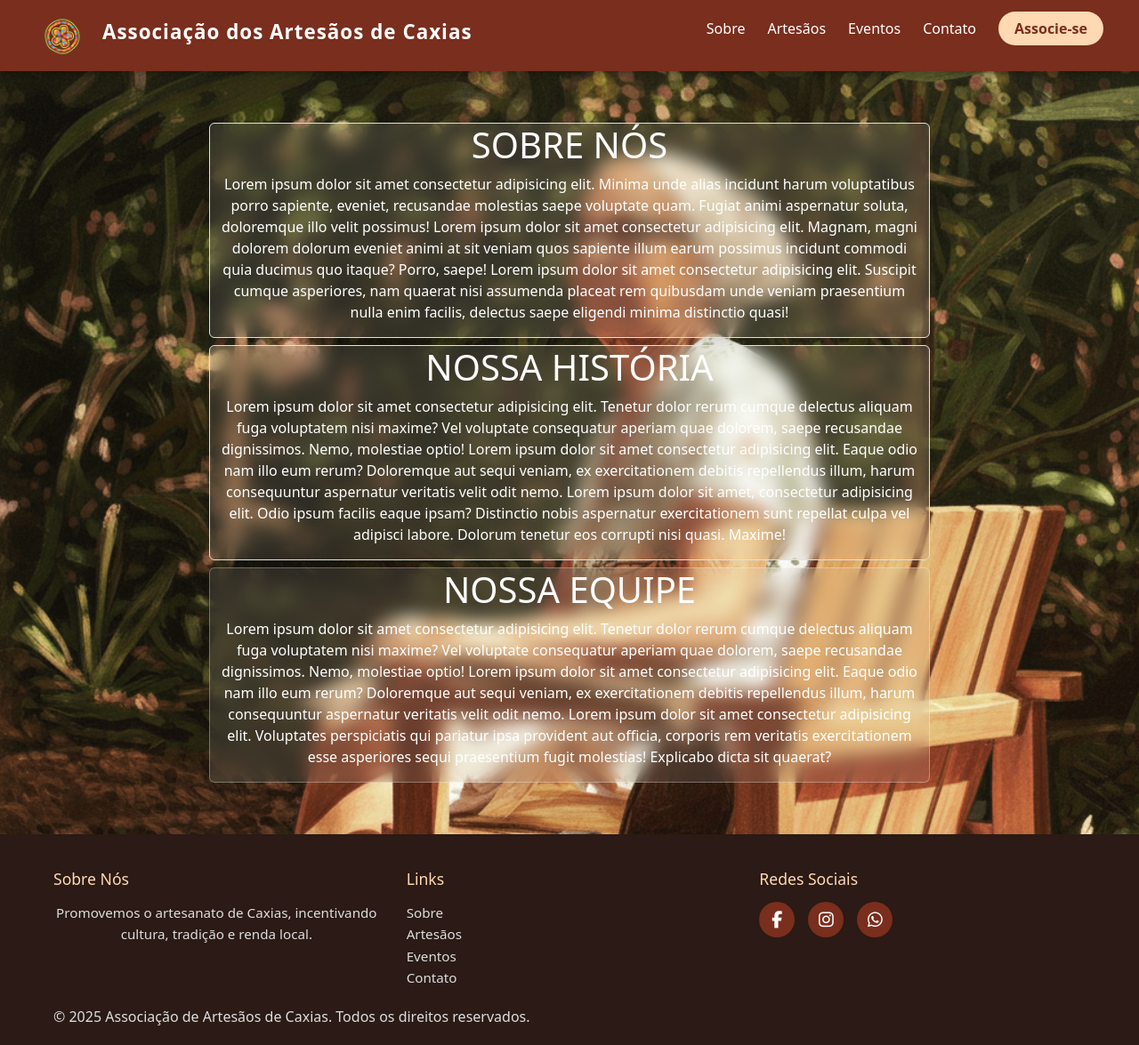
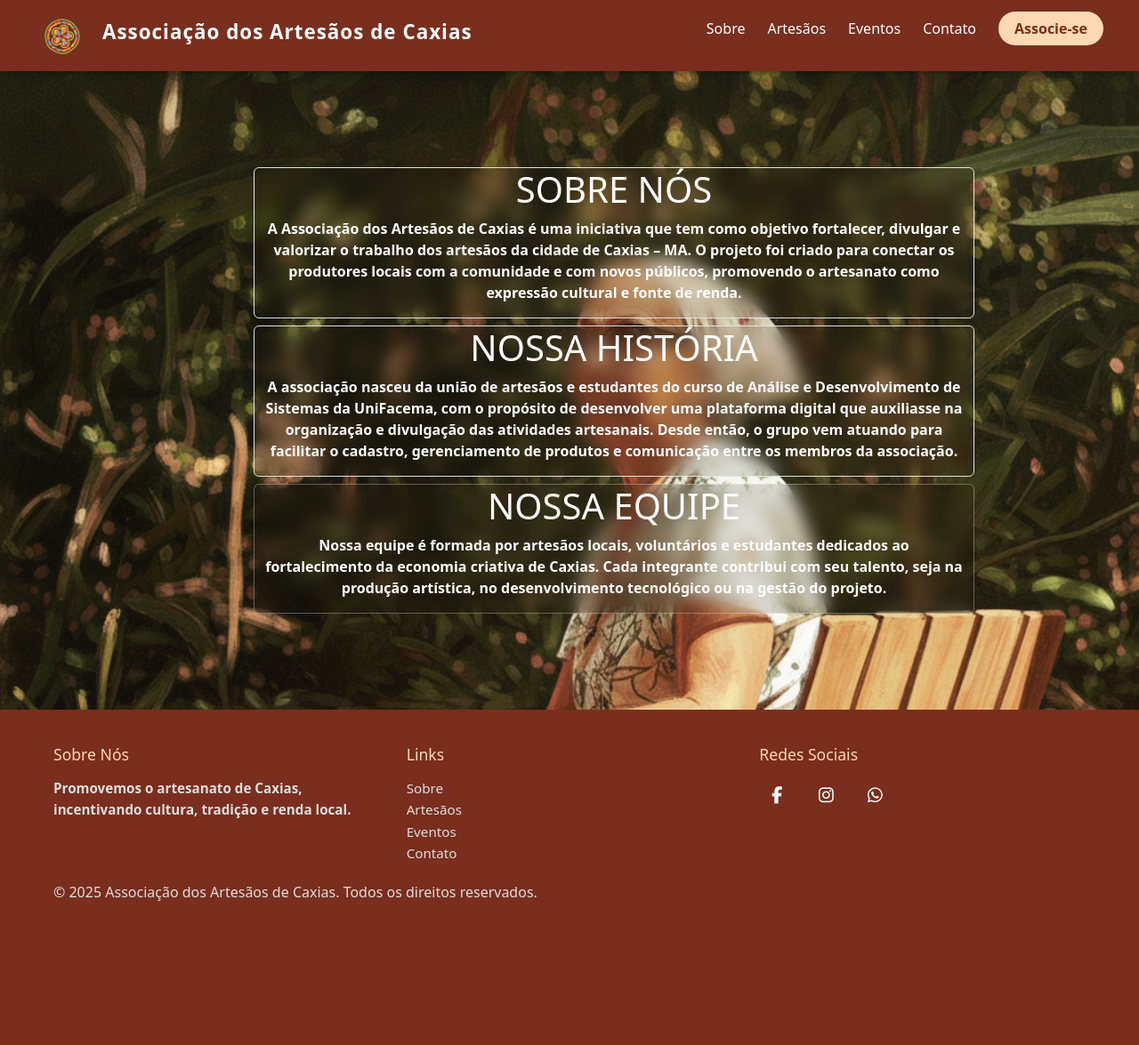
Before and after one commit to ItaloSantos-dev/PIE-BackEnd, a Laravel app: page /sobre in a window 1280 px wide. Shown: the whole page at 89% size. After the commit the page ends 1013 px from the top, so only its background shows below. Run offline with Laravel 12, Linux system fonts and the light colour scheme.

Commit message:
Davi de Jesus
Organização e melhoria nas views principais

```diff
--- a/resources/views/layouts/main.blade.php
+++ b/resources/views/layouts/main.blade.php
@@ -3,11 +3,18 @@
 <head>
     <meta charset="UTF-8">
     <meta name="viewport" content="width=device-width, initial-scale=1.0">
-    <title>@yield('titulo')</title>
-    <link rel="stylesheet" href="{{asset('css/style-layout.css')}}">
+    <title>@yield('titulo', 'Associação dos Artesãos de Caxias')</title>
+
+    <!-- CSS principal -->
+    <link rel="stylesheet" href="{{ asset('css/style-layout.css') }}">
+
     <!-- Ícones do Font Awesome -->
     <link rel="stylesheet" href="https://cdnjs.cloudflare.com/ajax/libs/font-awesome/6.5.1/css/all.min.css">
+
+    <!-- Bootstrap -->
     <link href="https://cdn.jsdelivr.net/npm/bootstrap@5.3.0-alpha1/dist/css/bootstrap.min.css" rel="stylesheet">
+
+    <!-- Estilos adicionais por página -->
     @yield('style')
 </head>
 <body id="top">
@@ -15,24 +22,27 @@
     <!-- Cabeçalho -->
     <header>
         <div class="logo">
-            <a href="/paginainicial">
-                <img src="/imagens/logo.png" alt="Associação dos Artesãos de Caxias">
-                <h1 style="color:white;" id="textheader">Associação dos Artesãos de Caxias</h1>
+            <a href="{{ route('paginainicial') }}">
+                <img src="{{ asset('imagens/logo.png') }}" alt="Associação dos Artesãos de Caxias">
+                <h1 style="color:white;">Associação dos Artesãos de Caxias</h1>
             </a>
         </div>
+
         <nav>
             <ul>
-                <li><a href="{{route('sobrenos')}}">Sobre</a></li>
+                <li><a href="{{ route('sobrenos') }}">Sobre</a></li>
                 <li><a href="#artesaos">Artesãos</a></li>
-                <li><a href="#">Eventos</a></li>
-                <li><a href="{{route('contato')}}">Contato</a></li>
+                <li><a href="#eventos">Eventos</a></li>
+                <li><a href="{{ route('contato') }}">Contato</a></li>
                 <li><a href="#associe" class="btn-cta">Associe-se</a></li>
             </ul>
         </nav>
     </header>
 
     <!-- Conteúdo principal -->
-    @yield('content')
+    <main>
+        @yield('content')
+    </main>
 
     <!-- Rodapé -->
     <footer>
@@ -41,26 +51,49 @@
                 <h3>Sobre Nós</h3>
                 <p>Promovemos o artesanato de Caxias, incentivando cultura, tradição e renda local.</p>
             </div>
+
             <div>
                 <h3>Links</h3>
-                <a href="{{route('sobrenos')}}">Sobre</a><br>
+                <a href="{{ route('sobrenos') }}">Sobre</a><br>
                 <a href="#artesaos">Artesãos</a><br>
                 <a href="#eventos">Eventos</a><br>
-                <a href="{{route('contato')}}">Contato</a>
+                <a href="{{ route('contato') }}">Contato</a>
             </div>
+
             <div>
                 <h3>Redes Sociais</h3>
                 <div class="socials">
-                    <a  href="https://www.facebook.com/p/Associação-dos-Artesãos-de-Caxias-100076232955626/?_rdr" target="_blank" aria-label="Facebook"><i style="color:white;" class="fab fa-facebook-f"></i><span>Facebook</span></a>
-                    <a  href="https://www.instagram.com/artesaosdecaxias_ma" target="_blank" aria-label="Instagram"><i style="color:white;" class="fab fa-instagram"></i ><span>Instagram</span></a>
-                    <a  href="https://wa.me/" target="_blank" aria-label="WhatsApp"><i style="color:white;" class="fab fa-whatsapp"></i><span>WhatsApp</span></a>
+                    <a href="https://www.facebook.com/p/Associação-dos-Artesãos-de-Caxias-100076232955626/?_rdr"
+                       target="_blank" aria-label="Facebook">
+                        <i class="fab fa-facebook-f"></i><span>Facebook</span>
+                    </a>
+
+                    <a href="https://www.instagram.com/artesaosdecaxias_ma"
+                       target="_blank" aria-label="Instagram">
+                        <i class="fab fa-instagram"></i><span>Instagram</span>
+                    </a>
+
+                    <a href="https://wa.me/"
+                       target="_blank" aria-label="WhatsApp">
+                        <i class="fab fa-whatsapp"></i><span>WhatsApp</span>
+                    </a>
                 </div>
             </div>
         </div>
+
         <div class="copyright">
-            &copy; 2025 Associação de Artesãos de Caxias. Todos os direitos reservados.
+            &copy; 2025 Associação dos Artesãos de Caxias. Todos os direitos reservados.
         </div>
     </footer>
 
+    <!-- Bootstrap Script -->
+    <script src="https://cdn.jsdelivr.net/npm/bootstrap@5.3.0-alpha1/dist/js/bootstrap.bundle.min.js"></script>
+
+    <!-- Script de interatividade (Arthur) -->
+    <script src="{{ asset('js/arthur.js') }}"></script>
+
+
+    <!-- Scripts específicos de cada página -->
+    @yield('scripts')
 </body>
 </html>
--- a/resources/views/sobrenos.blade.php
+++ b/resources/views/sobrenos.blade.php
@@ -1,73 +1,83 @@
+@extends('layouts.main')
 
-@extends('layouts.main')
-@section('titulo', "Sobre")
+@section('titulo', 'Sobre Nós')
+
+@section('style')
     <link rel="stylesheet" href="https://cdn.jsdelivr.net/npm/bootstrap@5.2.3/dist/css/bootstrap.min.css">
     <link rel="stylesheet" href="https://cdn.jsdelivr.net/npm/bootstrap-icons/font/bootstrap-icons.css">
-
-    <!--CSS basico-->
     <style>
-        h1,p{
+        h1{
             text-align: center;
             color: white;
 
         }
-        header, footer{
+        p{
+            color: rgba(255, 255, 255, 1);
+            font-weight: bolder;
+
+        }
+
+        header, footer {
             background-color: #7A2E1D;
         }
-        html, body {
-            height: 100%;
-            margin: 0;
-            display: flex;
-            flex-direction: column;
-        }
-        body{
-            background-image: url(/imagens/fundo.png);
+
+        body {
+            background-image: url(imagens/fundo.png);
             background-repeat: no-repeat;
             background-position: center center;
             background-size: cover;
-            margin: 0px;
-            padding: 0px;
+            margin: 0;
+            padding: 0;
         }
-        .linha{
-            background: rgba(255, 255, 255, 0.1);
 
+        .linha {
+            background: rgba(0, 0, 0, 0.1);
             backdrop-filter: blur(10px);
-            -webkit-backdrop-filter: blur(10px);
-
+            -webkit-backdrop-filter: blur(15px);
             border-radius: 15px;
             border: 1px solid rgba(255, 255, 255, 0.3);
         }
-        main{
+
+        main {
             width: 950px;
             margin: auto;
         }
+    </style>
+@endsection
 
-    </style>
-
-
-
-</head>
-<body>
 @section('content')
     <main>
         <div class="container">
             <div class="row border m-2 rounded linha shadow">
-                    <h1 style="color:white;">SOBRE NÓS</h1>
-                    <p>Lorem ipsum dolor sit amet consectetur adipisicing elit. Minima unde alias incidunt harum voluptatibus porro sapiente, eveniet, recusandae molestias saepe voluptate quam. Fugiat animi aspernatur soluta, doloremque illo velit possimus! Lorem ipsum dolor sit amet consectetur adipisicing elit. Magnam, magni dolorem dolorum eveniet animi at sit veniam quos sapiente illum earum possimus incidunt commodi quia ducimus quo itaque? Porro, saepe! Lorem ipsum dolor sit amet consectetur adipisicing elit. Suscipit cumque asperiores, nam quaerat nisi assumenda placeat rem quibusdam unde veniam praesentium nulla enim facilis, delectus saepe eligendi minima distinctio quasi!</p>
+                <h1>SOBRE NÓS</h1>
+                <p>
+                    A Associação dos Artesãos de Caxias é uma iniciativa que tem como objetivo fortalecer, divulgar e
+                    valorizar o trabalho dos artesãos da cidade de Caxias – MA.
+                    O projeto foi criado para conectar os produtores locais com a comunidade e com novos públicos,
+                    promovendo o artesanato como expressão cultural e fonte de renda.
+                </p>
             </div>
 
             <div class="row border m-2 rounded linha">
-                    <h1 style="color:white;">NOSSA HISTÓRIA</h1>
-                    <p>Lorem ipsum dolor sit amet consectetur adipisicing elit. Tenetur dolor rerum cumque delectus aliquam fuga voluptatem nisi maxime? Vel voluptate consequatur aperiam quae dolorem, saepe recusandae dignissimos. Nemo, molestiae optio! Lorem ipsum dolor sit amet consectetur adipisicing elit. Eaque odio nam illo eum rerum? Doloremque aut sequi veniam, ex exercitationem debitis repellendus illum, harum consequuntur aspernatur veritatis velit odit nemo. Lorem ipsum dolor sit amet, consectetur adipisicing elit. Odio ipsum facilis eaque ipsam? Distinctio nobis aspernatur exercitationem sunt repellat culpa vel adipisci labore. Dolorum tenetur eos corrupti nisi quasi. Maxime!</p>
+                <h1>NOSSA HISTÓRIA</h1>
+                <p>
+                    A associação nasceu da união de artesãos e estudantes do curso de Análise e Desenvolvimento de
+                    Sistemas da UniFacema, com o propósito de desenvolver uma plataforma digital que auxiliasse na
+                    organização e divulgação das atividades artesanais.
+                    Desde então, o grupo vem atuando para facilitar o cadastro, gerenciamento de produtos e
+                    comunicação entre os membros da associação.
+                </p>
             </div>
 
-                <div class="row  m-2 rounded linha">
-                    <h1 style="color:white;">NOSSA EQUIPE</h1>
-                    <p>Lorem ipsum dolor sit amet consectetur adipisicing elit. Tenetur dolor rerum cumque delectus aliquam fuga voluptatem nisi maxime? Vel voluptate consequatur aperiam quae dolorem, saepe recusandae dignissimos. Nemo, molestiae optio! Lorem ipsum dolor sit amet consectetur adipisicing elit. Eaque odio nam illo eum rerum? Doloremque aut sequi veniam, ex exercitationem debitis repellendus illum, harum consequuntur aspernatur veritatis velit odit nemo. Lorem ipsum dolor sit amet consectetur adipisicing elit. Voluptates perspiciatis qui pariatur ipsa provident aut officia, corporis rem veritatis exercitationem esse asperiores sequi praesentium fugit molestias! Explicabo dicta sit quaerat?</p>
+            <div class="row m-2 rounded linha">
+                <h1>NOSSA EQUIPE</h1>
+                <p>
+                    Nossa equipe é formada por artesãos locais, voluntários e estudantes dedicados ao fortalecimento da
+                    economia criativa de Caxias.
+                    Cada integrante contribui com seu talento, seja na produção artística, no desenvolvimento tecnológico
+                    ou na gestão do projeto.
+                </p>
             </div>
-
         </div>
     </main>
 @endsection
-</body>
-</html>
```
Also changed, not shown: resources/views/contato.blade.php (+61 -41 lines), resources/views/paginainicial.blade.php (+28 -16 lines). Lines whose indentation alone changed are shown as unchanged.
